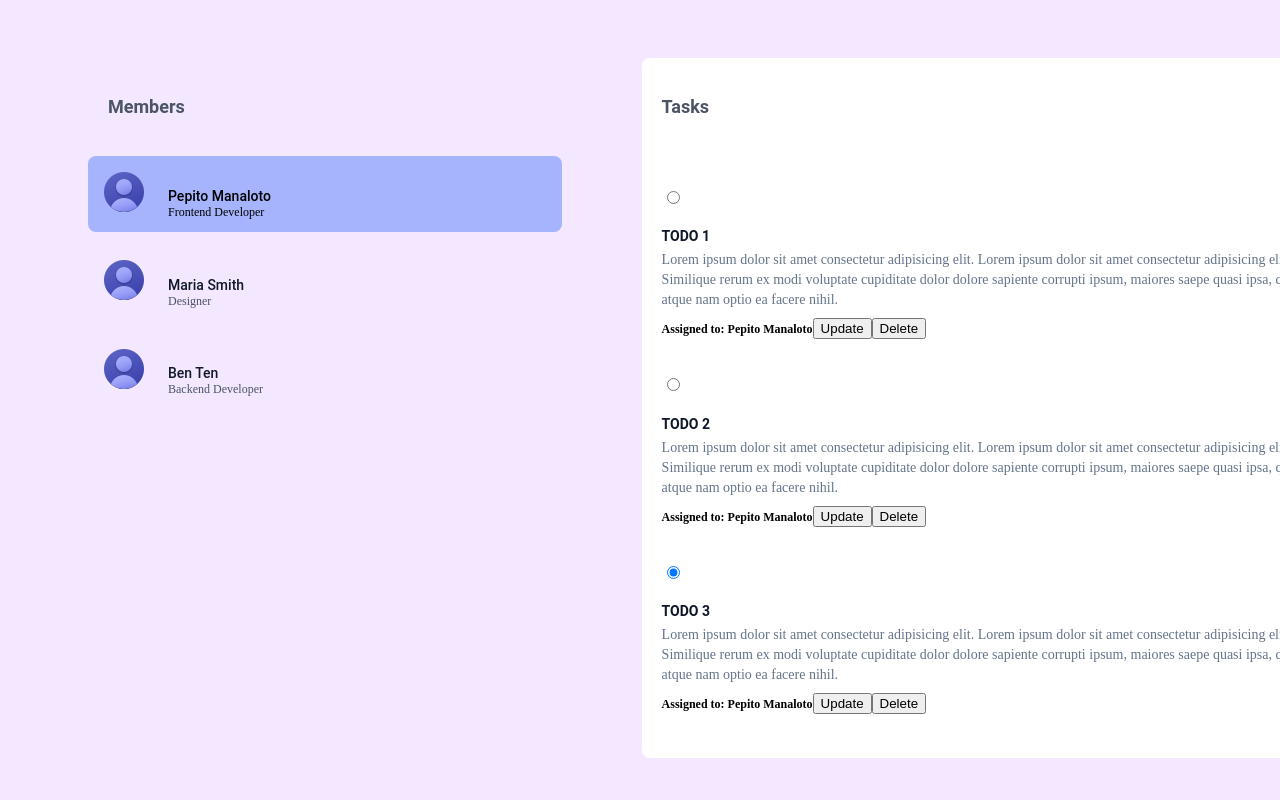
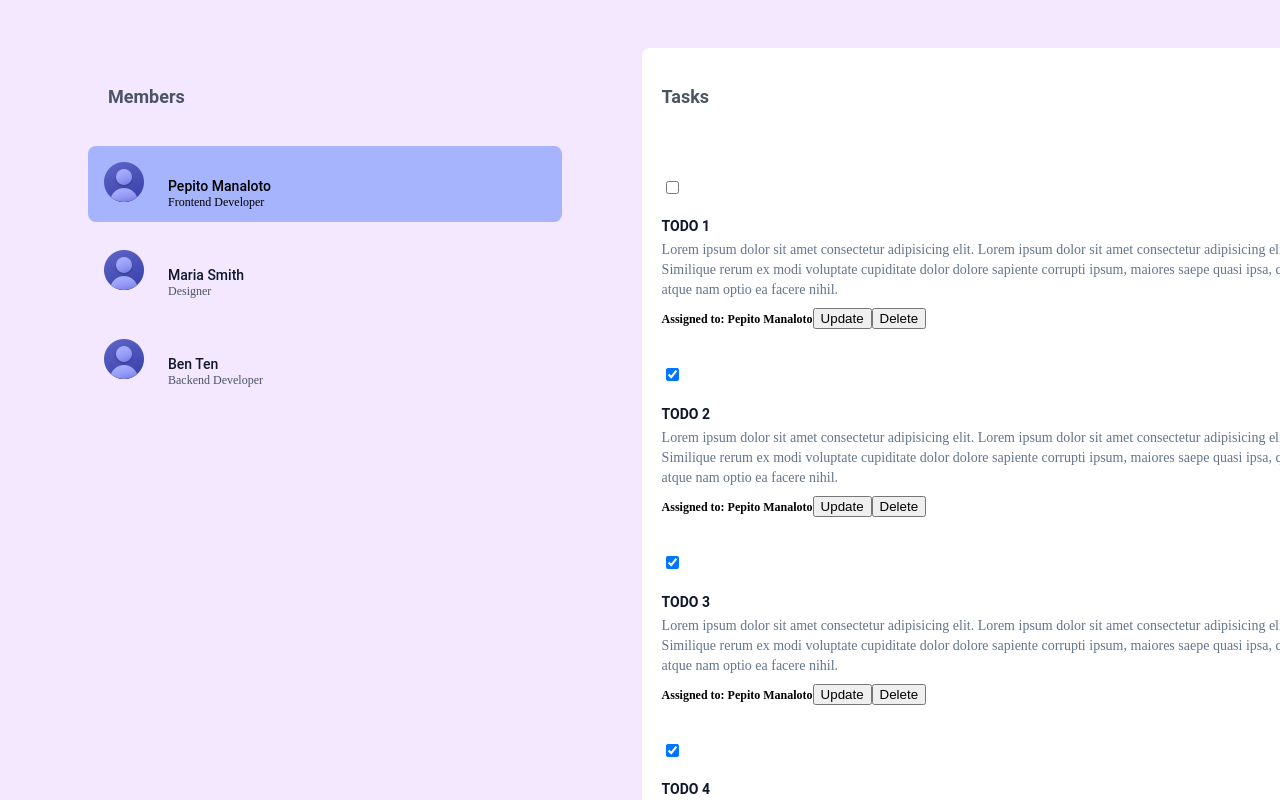
Before and after one commit to reeceballano/taskmaker, a Vue app: page / in a window 1280 px wide. Shown: the top 800 px of the page. Built offline with nearby package versions, Linux system fonts and the light colour scheme; the HTML template or start-up script is replaced by a standard one.

Commit message:
update checkbox

```diff
--- /dev/null
+++ b/src/components/Checkbox.vue
@@ -0,0 +1,26 @@
+<template>
+    <input
+        type="checkbox"
+        :checked="status"
+        @change="update"
+        name="radio"
+        class="w-5 h-5 bg-pink-300 checked:bg-rose-500 cursor-pointer"
+    />
+</template>
+
+<script setup>
+import { ref } from 'vue';
+
+const { status } = defineProps({
+    status: {
+        type: Boolean
+    }
+})
+
+const emits = defineEmits(['update']);
+
+const update = () => {
+    emits('update', status);
+}
+
+</script>
--- a/src/components/Todo.vue
+++ b/src/components/Todo.vue
@@ -2,8 +2,7 @@
     <div class="task-item">
         <div class="flex gap-4">
             <div class="col-span">
-                <input type="radio" checked="checked" name="radio" id="radio-one"
-                class="w-5 h-5 bg-pink-300 checked:bg-rose-500 cursor-pointer" />
+                <Checkbox @update="updateTodo(todo.id)" :status="todo.status" />
             </div>
             <div class="col-span-3">
                 <h4>{{todo.name}}</h4>
@@ -18,6 +17,7 @@
 
 <script setup>
     import { inject } from 'vue';
+    import Checkbox from './Checkbox.vue';
 
     const { todo } = defineProps({
         todo: {
--- a/src/views/HomeView.vue
+++ b/src/views/HomeView.vue
@@ -44,7 +44,7 @@
     import ProfileCard from '../components/ProfileCard.vue';
 
     const todos = computed(() => {
-        return data.value.splice(0,3);
+        return data.value;
     })
 
     const data = inject('todos');
```
